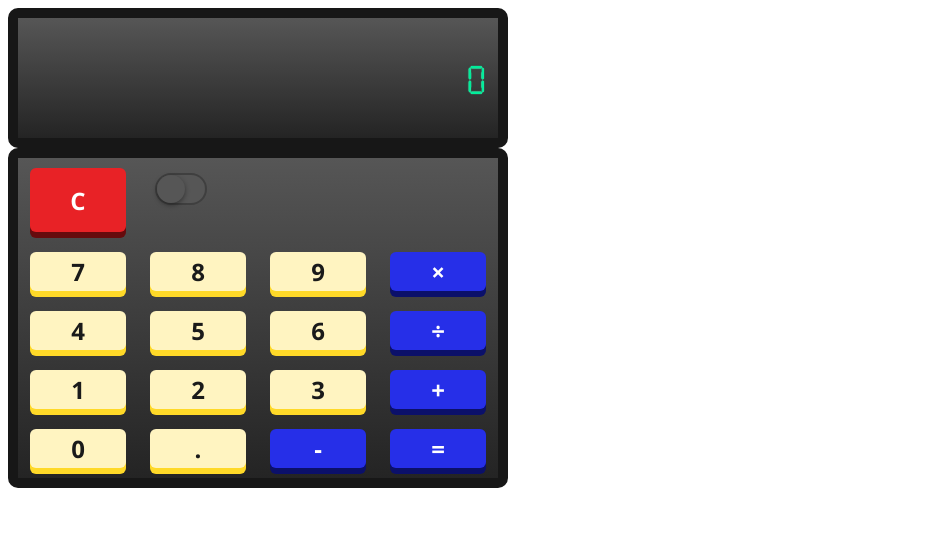
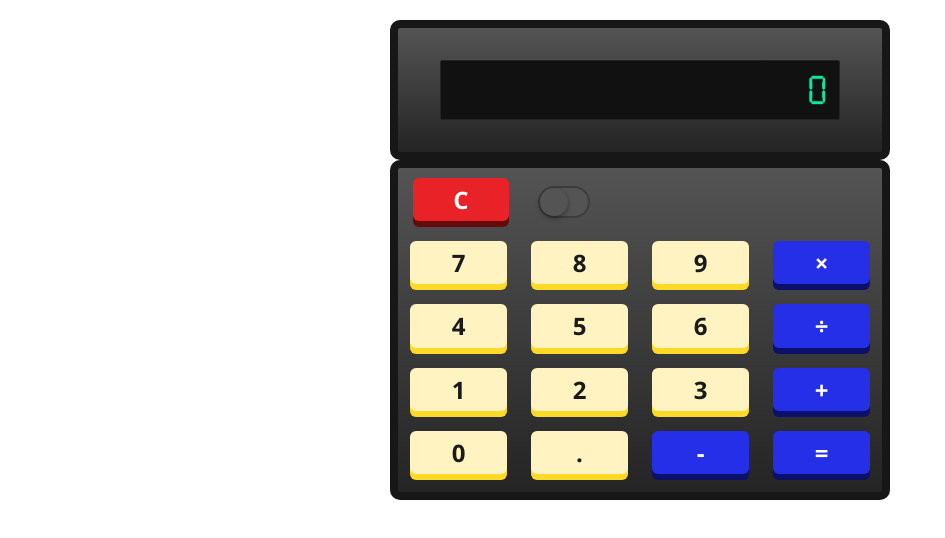
Before and after one commit to ThomasBullock/CalculatorTemplate, a website: page index.html in a window 1280 px wide. Shown: the whole page, without its empty margins (0-945 px from the left). Drawn offline with nearby package versions, Linux system fonts and the light colour scheme.

Commit message:
moved new styling to scss files. Added flex to display section

```diff
--- a/index.html
+++ b/index.html
@@ -13,10 +13,14 @@
 
     <div class="wrapper">
        <!-- screen -->
+
   	  <div class='display text-right'>
-        <div id='entry'>
-          <p id='answer' class="LCD-segment charOn">0</p>
+        <div class="LCD">
+          <div id='entry' class="entry">
+            <p id='answer' class="LCD-segment charOn">0</p>
+          </div>
         </div>
+
       </div>
 
       <div class="calculator">
--- a/scss/base/_base-styles.scss
+++ b/scss/base/_base-styles.scss
@@ -28,6 +28,10 @@ button {
   border: none;
 }
 
+p {
+  margin: 0;
+}
+
 /* =================================
   Typography Styles
 ==================================== */
--- a/scss/base/_variables.scss
+++ b/scss/base/_variables.scss
@@ -25,7 +25,7 @@ $green: #00ED9A;
 $red: #E82226;
 $blue: #262FE8;
 $oil: #111;
-$gray: #565656;
+$gray: #545454;
 $dark-gray: #242424;
 $light-gray: #4E4E4E;
 
--- a/scss/modules/_plastics.scss
+++ b/scss/modules/_plastics.scss
@@ -7,7 +7,7 @@
 	width: $width;
 	height: $height;
 	border-radius: 10px;
-	border: solid 10px darken($dark-gray, 5%);
+	border: solid 8px darken($dark-gray, 5%);
 /*	border-image: linear-gradient(to bottom, darken($gray, 10%) 0%, darken($dark-gray, 10%) 100%);*/
 /*	border-image-slice: 1;*/
 }
--- a/scss/modules/_switch.scss
+++ b/scss/modules/_switch.scss
@@ -1,5 +1,5 @@
 .label-switch {
-  $action-color: #477DCA !default;
+  $action-color: $dark-gray !default;
   $base-background-color: $gray;
   $switch-width: 52px;
   $switch-padding: 2px;
@@ -26,6 +26,7 @@
       background: $switch-border-background;
       border: 0;
       border-radius: $switch-radius;
+      // border: solid 1px $oil;
       cursor: pointer;
       height: $switch-height;
       margin: 0;
--- a/scss/styles.scss
+++ b/scss/styles.scss
@@ -2,33 +2,27 @@
 @import 'base/base-dir';
 @import 'modules/modules-dir';
 
-
-
 /* =================================
-  Flex Styles
+  Page Styles
 ==================================== */
 
-.parent {
-  border: 5px solid lightcoral;
+.wrapper {
+	width: 500px;
+	margin: 20px auto;
 }
 
-.item, .switch {
-  height: 50px;
-  margin: 5px;
-  background: DeepSkyBlue;
-  color: white;
-  text-align: center;
-  line-height: 50px;
-  font-weight: 600;
-}
 
 /* =================================
   Calculator Display
 ==================================== */
 
 .display {
+
 	@include plastics(500px, 140px);
-
+/*	text-align: center;*/
+	display: flex;
+	justify-content: center;
+	align-items: center;
 /*	aborted effort at trapezoid shape*/
 /*	border-bottom: 100px solid $gray;
 	border-left: 30px solid transparent;
@@ -36,13 +30,20 @@
 	height: 0;*/
 }
 
-.screen {
+.LCD {
+
+	border: solid 1px $dark-gray;
 	border-radius: 2px;
-	text-align: center;
 	background: $oil;
-	margin: 10px auto;
+/*	margin: 25px auto;*/
 	width: 400px;
-	height: 100px;
+	height: 60px;
+}
+
+.entry {
+	text-align: right;
+	margin-top: 15px;
+	margin-right: 13px;
 }
 
 .LCD-segment {
@@ -53,7 +54,6 @@
 .charDull {
 	color: $dark-gray;
 }
-
 
 .charOn {
 	color: $green;
@@ -72,18 +72,33 @@
 /*	align-content: space-between;*/
 	flex-wrap: wrap;
 	justify-content: space-around;
-
 }
 
-.number, .function, .space, .clear {  /*maybe delete this when flex is setup?*/
-	width: 24%;
+/**** Flex box ****/
+.btnContainer {
+	display: flex;
+	justify-content: space-around;
+	width: 100%;
+	margin: 10px 0;
+}
+
+.btnContainer:last-child {
+	margin-bottom: 18px;
+}
+
+
+.number, .function {
+   width: 20%;
+}
+.clear {  /*maybe delete this when flex is setup?*/
+	width: 20%;
 }
 
 .switch {
-	width: 45%;
+	padding-top: .5em;
+	width: 68%;
 	background: transparent;
 }
-
 
 .clear {
 	@include button($red);
@@ -100,6 +115,7 @@
 .function {
 	@include button($blue);
 }
+
 /*.item:nth-child(2) {
 	order: 2;
 }
```
Also changed, not shown: css/styles.css, 1 other file.
